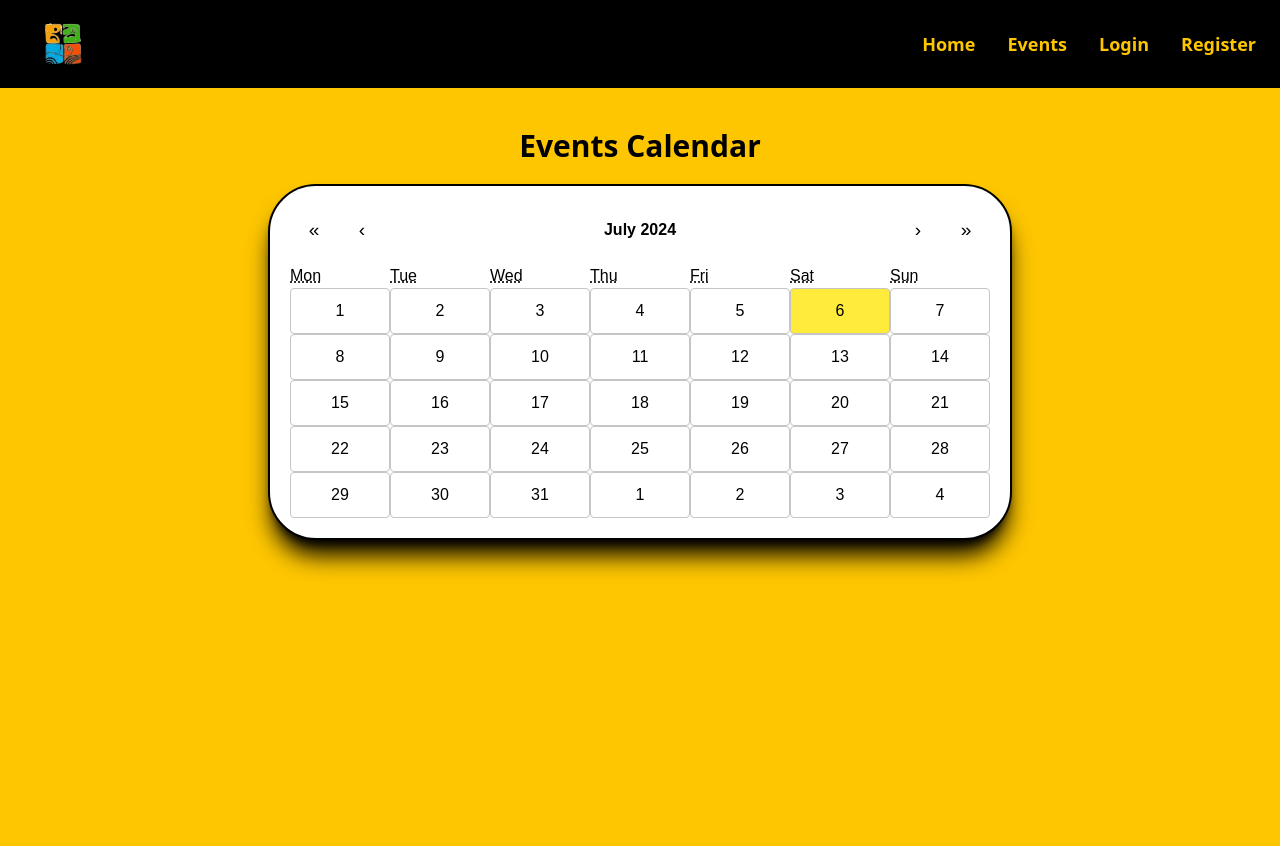
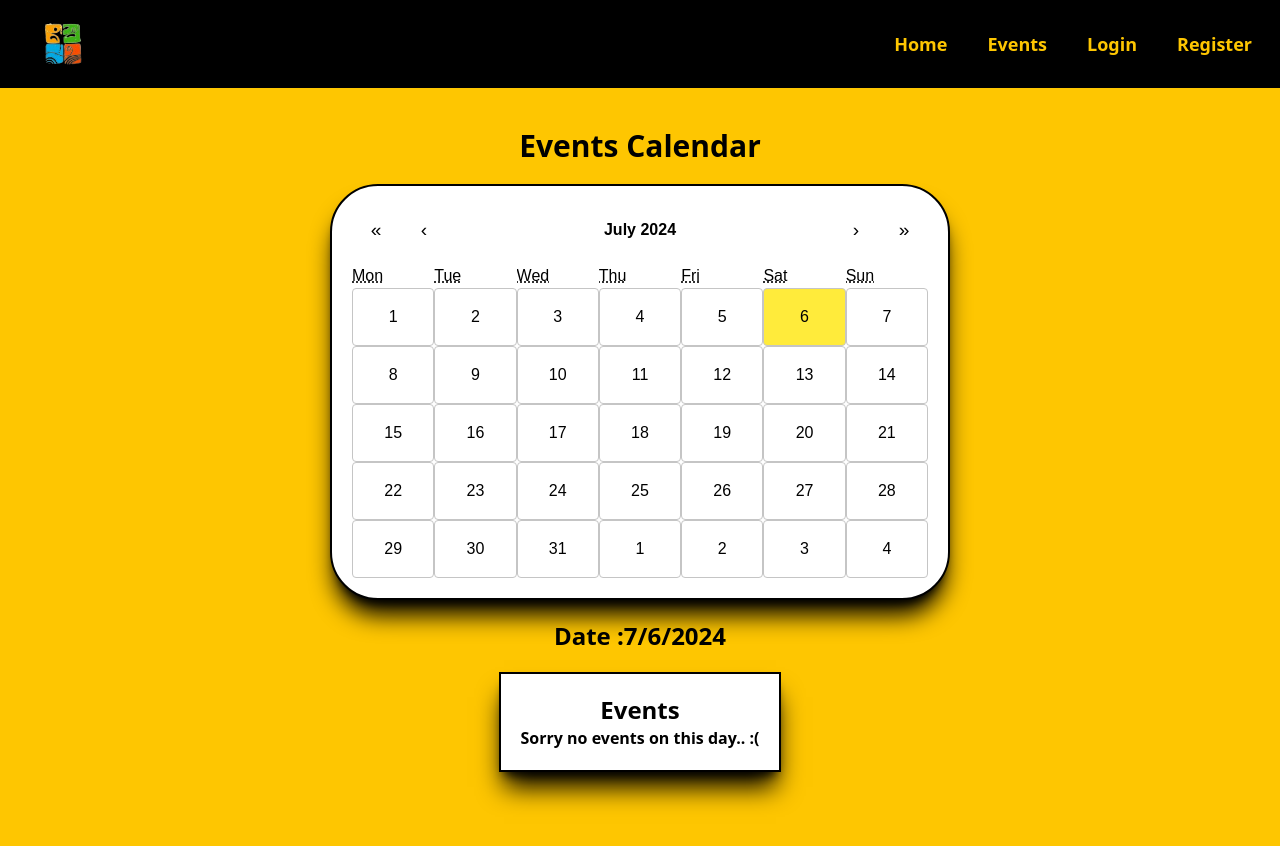
Before and after one commit to anandk3012/culti-iith, a React (Vite) app: page /events in a window 1280 px wide. Shown: the top 846 px of the page. Built offline with nearby package versions, Linux system fonts and the light colour scheme; no server answers.

Commit message:
Calendar update

```diff
--- a/src/components/Navbar.jsx
+++ b/src/components/Navbar.jsx
@@ -19,21 +19,22 @@ export default function Navbar() {
 
     return (
         <div className='w-full p-4 flex justify-between bg-black font-bold font-Inter items-center text-[#FEC601] shadow-2xl shadow-black'>
-            <Link to="/" className='flex items-center text-xl ml-5'>
+            <Link to="/" className='flex items-center text-xl md:ml-5'>
                 <img src={cultiLogo} alt="" className='w-14 max-h-16' />
             </Link>
+            <div className='lg:flex flex flex-col'>
                 <div className='block lg:hidden'>
                     <button onClick={toggleMenu} className='text-[#FEC601] focus:outline-none'>
                         {isOpen ? <FaTimes size={30} /> : <FaBars size={30} />}
                     </button>
                 </div>
-            <nav className={`lg:flex lg:items-center ${isOpen ? 'flex flex-col' : 'hidden'} w-full lg:w-auto`}>
+                <nav className={`lg:flex lg:items-center ${isOpen ? 'flex flex-col lg:relative absolute bg-black right-0 top-20 lg:top-auto lg:right-auto text-center w-32 rounded-lg' : 'hidden'} w-full lg:w-auto`}>
                     {isLoggedOut ? (
                         <div className='flex flex-col lg:flex-row lg:items-center gap-4 text-lg'>
-                        <Link className='p-2 hover:text-yellow-300' to="/" onClick={toggleMenu}>Home</Link>
-                        <Link className='p-2 hover:text-yellow-300' to="/events" onClick={toggleMenu}>Events</Link>
-                        <Link className='p-2 hover:text-yellow-300' to="/login" onClick={toggleMenu}>Login</Link>
-                        <Link className='p-2 hover:text-yellow-300' to="/create-user" onClick={toggleMenu}>Register</Link>
+                            <Link className='p-3 hover:text-yellow-300 ' to="/" onClick={toggleMenu}>Home</Link>
+                            <Link className='p-3 hover:text-yellow-300' to="/events" onClick={toggleMenu}>Events</Link>
+                            <Link className='p-3 hover:text-yellow-300' to="/login" onClick={toggleMenu}>Login</Link>
+                            <Link className='p-3 hover:text-yellow-300 ' to="/create-user" onClick={toggleMenu}>Register</Link>
                         </div>
                     ) : (
                         <Link
@@ -49,5 +50,6 @@ export default function Navbar() {
                     )}
                 </nav>
             </div>
+        </div>
     );
 }
--- a/src/pages/Calendar.jsx
+++ b/src/pages/Calendar.jsx
@@ -1,4 +1,4 @@
-import React, { useState } from "react";
+import React, { useEffect, useState } from "react";
 import { Calendar } from "react-calendar";
 // import 'react-calendar/dist/Calendar.css';
 import '../styles/calendar.css';
@@ -6,9 +6,36 @@ import '../styles/calendar.css';
 export default function CalendarComp() {
 
     const [date, setDate] = useState(new Date());
+    const [selectedDate, setSelectedDate] = useState(date);
+    const [dateEvents, setDateEvents] = useState(null);
+
+
     const handleChange = (date) => {
         setDate(date);
     }
+    const handleClick = (date) => {
+        setSelectedDate(date);
+    }
+    const formatDate = (date) => {
+        const offset = date.getTimezoneOffset();
+        const adjustedDate = new Date(date.getTime() - (offset * 60 * 1000));
+        return adjustedDate.toISOString().split('T')[0];
+    }
+
+    useEffect(() => {
+        const dateWiseEvents = {
+            "2024-01-01": "New Year",
+            "2024-01-26": "Republic Day",
+            "2024-02-14": "Valentine's Day",
+            "2024-07-29": "Orientation Day",
+            "2024-07-28": "Almost start",
+            "2024-07-24": "Fee payment",
+            "2024-07-21": "Back to college Day",
+        }
+        const formattedDate = formatDate(selectedDate);
+        setDateEvents(dateWiseEvents[formattedDate]);
+    }, [selectedDate, date])
+
 
     return (
         <div className="min-h-screen flex flex-col items-center p-5 bg-[#FEC601]">
@@ -17,8 +44,17 @@ export default function CalendarComp() {
                 onChange={handleChange}
                 value={date}
                 className="flex flex-col flex-wrap border-2 border-solid border-black p-5 bg-white shadow-xl shadow-black"
+                onClickDay={handleClick}
             />
-
-        </div>
+            <div>
+                <h1 className="text-2xl font-bold text-center text-wrap my-5 ">
+                    <p>Date :<span >{selectedDate.toLocaleDateString("en-US")}</span></p>
+                </h1>
+            </div>
+            <div className="flex flex-col flex-wrap border-2 border-solid border-black p-5 bg-white shadow-xl shadow-black">
+                <h1 className="font-bold text-2xl text-center">Events</h1>
+                {!dateEvents ? <p className="font-semibold">Sorry no events on this day.. :(</p> : <p className="font-semibold text-3xl text-center text-green-700">{dateEvents}!!</p>}
+            </div>
+        </div >
     )
 }
--- a/src/pages/CreateUser.jsx
+++ b/src/pages/CreateUser.jsx
@@ -55,7 +55,7 @@ export default function CreateUser() {
 
   return (
     <div className='min-h-screen flex bg-[#FEC601]'>
-      <div className='flex flex-col h-fit w-1/3 md-w-1/2 px-10 mx-auto my-5 gap-4 py-10 rounded-3xl  border-none shadow-2xl shadow-black bg-gray-100'>
+      <div className='flex flex-col h-fit sm:w-1/2 md:w-1/3 px-10 mx-auto my-5 gap-4 py-10 rounded-3xl  border-none shadow-2xl shadow-black bg-gray-100'>
         <h1 className='text-3xl text-center font-bold'>Sign Up</h1>
         <input type="text" name="firstname" id="1" placeholder='First Name'
           onChange={(e) => {
--- a/src/pages/Login.jsx
+++ b/src/pages/Login.jsx
@@ -16,7 +16,7 @@ export default function Login() {
 
   return (
     <div className="min-h-screen flex bg-[#FEC601]">
-      <div className="flex flex-col h-fit w-1/3 md-w-1/2 px-10 mx-auto my-5 gap-4 py-10 rounded-3xl border-solid shadow-2xl shadow-black bg-gray-100">
+      <div className="flex flex-col h-fit sm:w-1/2 md:w-1/3 px-10 mx-auto my-5 gap-4 py-10 rounded-3xl  border-none shadow-2xl shadow-black bg-gray-100">
         <h1 className='text-3xl text-center font-bold'>Login</h1>
         <input
           type="email"
--- a/src/styles/calendar.css
+++ b/src/styles/calendar.css
@@ -9,15 +9,22 @@
   } */
 
 .react-calendar {
-    width: 60%;
+  width: 90%;
   border: 2px solid rgb(161, 161, 161);
   border-radius: 3rem;
   font-family: Arial, Helvetica, sans-serif;
 }
 
+@media (min-width: 768px) {
+    .react-calendar {
+      width: 50%;
+      }
+}
+
 .react-calendar__tile {
   max-width: 100%;
-    padding: 10px;
+  padding: 1rem;
+  text-align: center;
   background: white;
   border-radius: 4px;
   border: 1px solid #c5c5c5;
```
Lines whose indentation alone changed are shown as unchanged.
